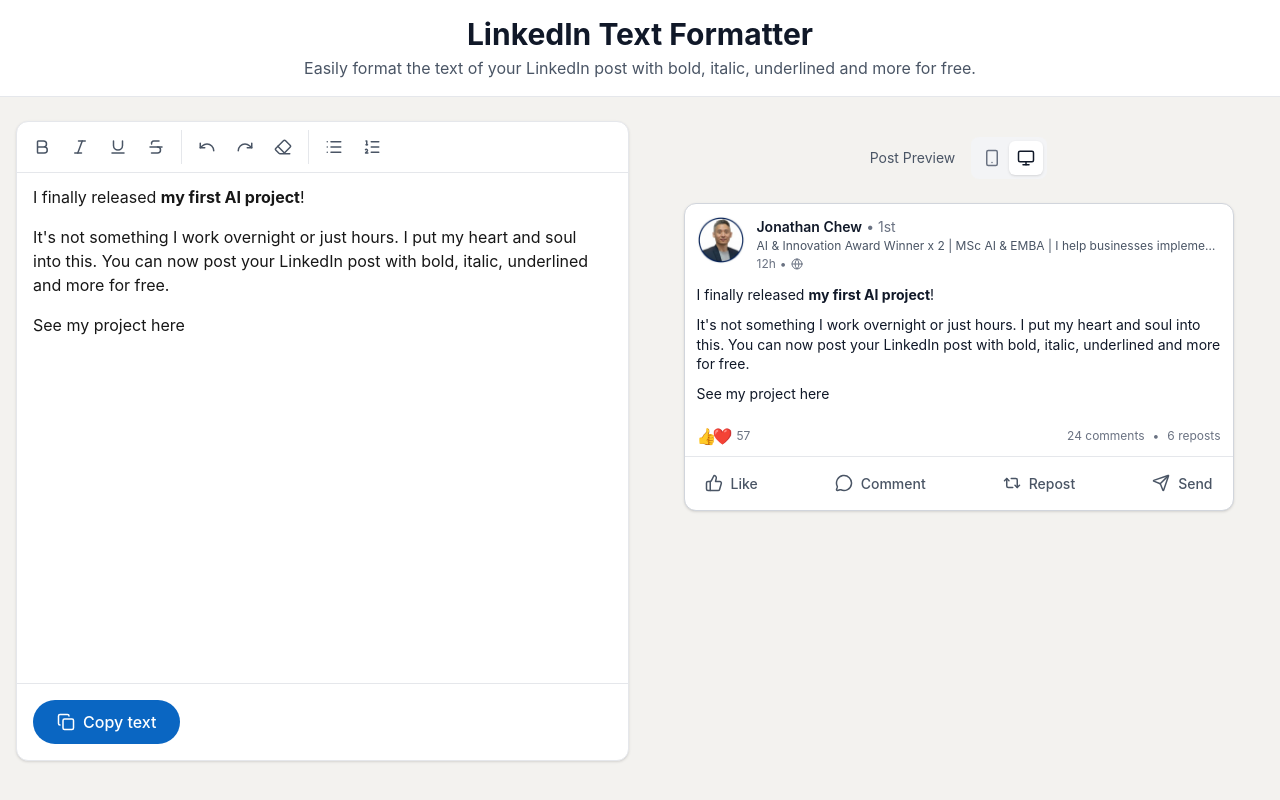
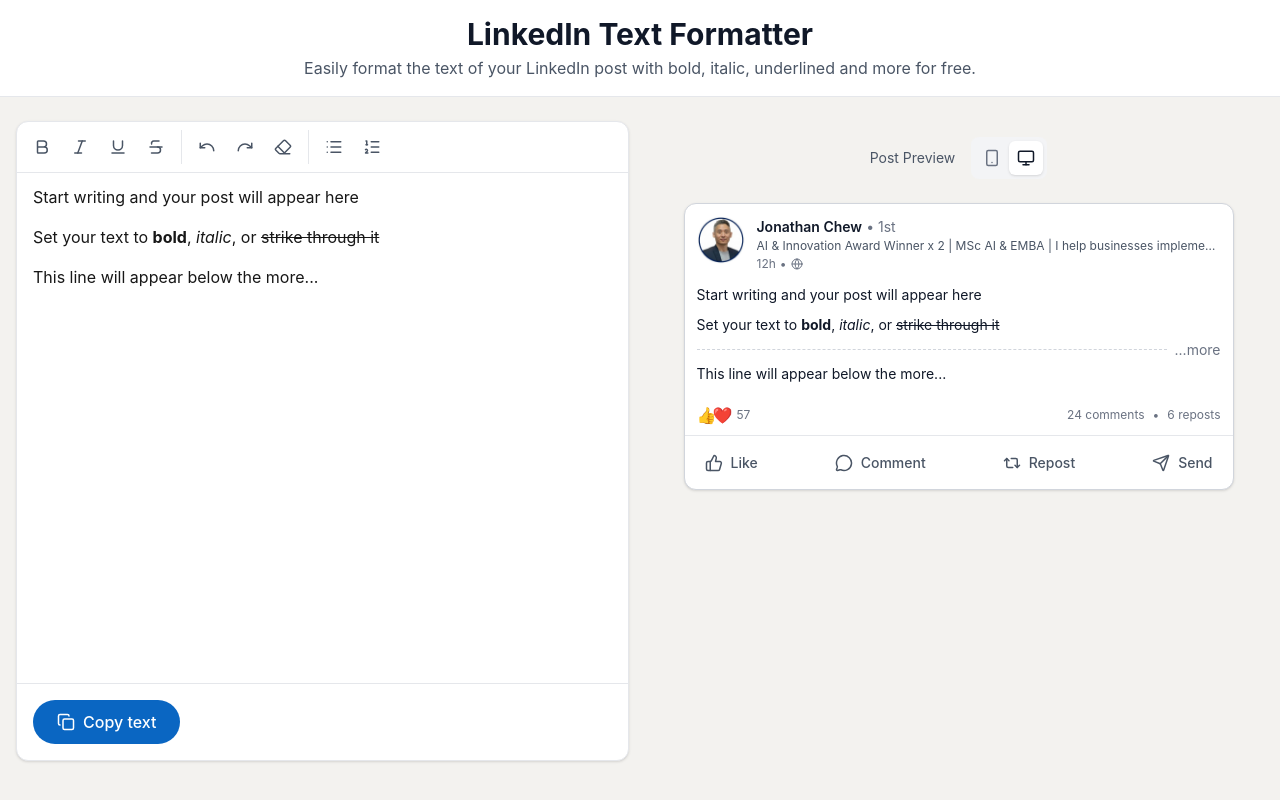
Before and after one commit to alvinarkansas/linkedin-text-formatter, a Next.js app: page / in a window 1280 px wide. Built offline with nearby package versions, Linux system fonts and the light colour scheme.

Commit message:
feat: content splitting and default text

```diff
--- a/src/app/page.tsx
+++ b/src/app/page.tsx
@@ -6,7 +6,7 @@
 
 export default function Home() {
   const [content, setContent] = useState(
-    '<p>I finally released <strong>my first AI project</strong>!</p><p>It\'s not something I work overnight or just hours. I put my heart and soul into this. You can now post your LinkedIn post with bold, italic, underlined and more for free.</p><p>See my project here</p>'
+    '<p>Start writing and your post will appear here</p><p>Set your text to <strong>bold</strong>, <em>italic</em>, or <s>strike through it</s></p><p>This line will appear below the more...</p>'
   );
 
   return (
--- a/src/components/LinkedInPreview.tsx
+++ b/src/components/LinkedInPreview.tsx
@@ -1,6 +1,6 @@
 "use client";
 
-import { useState } from "react";
+import { useState, useMemo } from "react";
 import {
   Globe,
   ThumbsUp,
@@ -16,12 +16,29 @@
   content: string;
 }
 
+// Split content into above/below fold based on paragraph count
+function splitContent(html: string, maxParagraphs: number = 2): { above: string; below: string } {
+  const paragraphs = html.split(/<\/p>/i);
+
+  if (paragraphs.length <= maxParagraphs + 1) {
+    return { above: html, below: "" };
+  }
+
+  const aboveFold = paragraphs.slice(0, maxParagraphs).join("</p>") + "</p>";
+  const belowFold = paragraphs.slice(maxParagraphs).join("</p>");
+
+  return { above: aboveFold, below: belowFold };
+}
+
 export default function LinkedInPreview({ content }: LinkedInPreviewProps) {
   const [previewMode, setPreviewMode] = useState<"desktop" | "mobile">(
     "desktop",
   );
 
   const isMobile = previewMode === "mobile";
+
+  const { above, below } = useMemo(() => splitContent(content, 2), [content]);
+  const hasMoreContent = below.trim().length > 0;
 
   return (
     <div className="flex flex-col items-center w-full">
@@ -97,14 +114,37 @@
 
         {/* Post Content */}
         <div className="px-3 py-3">
+          {/* Above fold content */}
           <div
             className="text-[14px] text-gray-900 leading-[1.4] whitespace-pre-wrap linkedin-content"
             style={{
               fontFamily:
                 '-apple-system, system-ui, BlinkMacSystemFont, "Segoe UI", Roboto, sans-serif',
             }}
-            dangerouslySetInnerHTML={{ __html: content }}
+            dangerouslySetInnerHTML={{ __html: above }}
           />
+
+          {/* ...more button with dashed divider */}
+          {hasMoreContent && (
+            <>
+              <div className="flex items-center gap-2 my-1">
+                <div className="flex-1 border-t border-dashed border-gray-300" />
+                <span className="text-[14px] text-gray-500 hover:text-blue-600 cursor-pointer">
+                  ...more
+                </span>
+              </div>
+
+              {/* Below fold content */}
+              <div
+                className="text-[14px] text-gray-900 leading-[1.4] whitespace-pre-wrap linkedin-content"
+                style={{
+                  fontFamily:
+                    '-apple-system, system-ui, BlinkMacSystemFont, "Segoe UI", Roboto, sans-serif',
+                }}
+                dangerouslySetInnerHTML={{ __html: below }}
+              />
+            </>
+          )}
         </div>
 
         {/* Engagement Stats */}
--- a/src/components/RichTextEditor.tsx
+++ b/src/components/RichTextEditor.tsx
@@ -44,7 +44,7 @@
         placeholder: 'Start writing your LinkedIn post...',
       }),
     ],
-    content: '<p>I finally released <strong>my first AI project</strong>!</p><p>It\'s not something I work overnight or just hours. I put my heart and soul into this. You can now post your LinkedIn post with bold, italic, underlined and more for free.</p><p>See my project here</p>',
+    content: '<p>Start writing and your post will appear here</p><p>Set your text to <strong>bold</strong>, <em>italic</em>, or <s>strike through it</s></p><p>This line will appear below the more...</p>',
     onUpdate: ({ editor }) => {
       onUpdate(editor.getHTML());
     },
```
